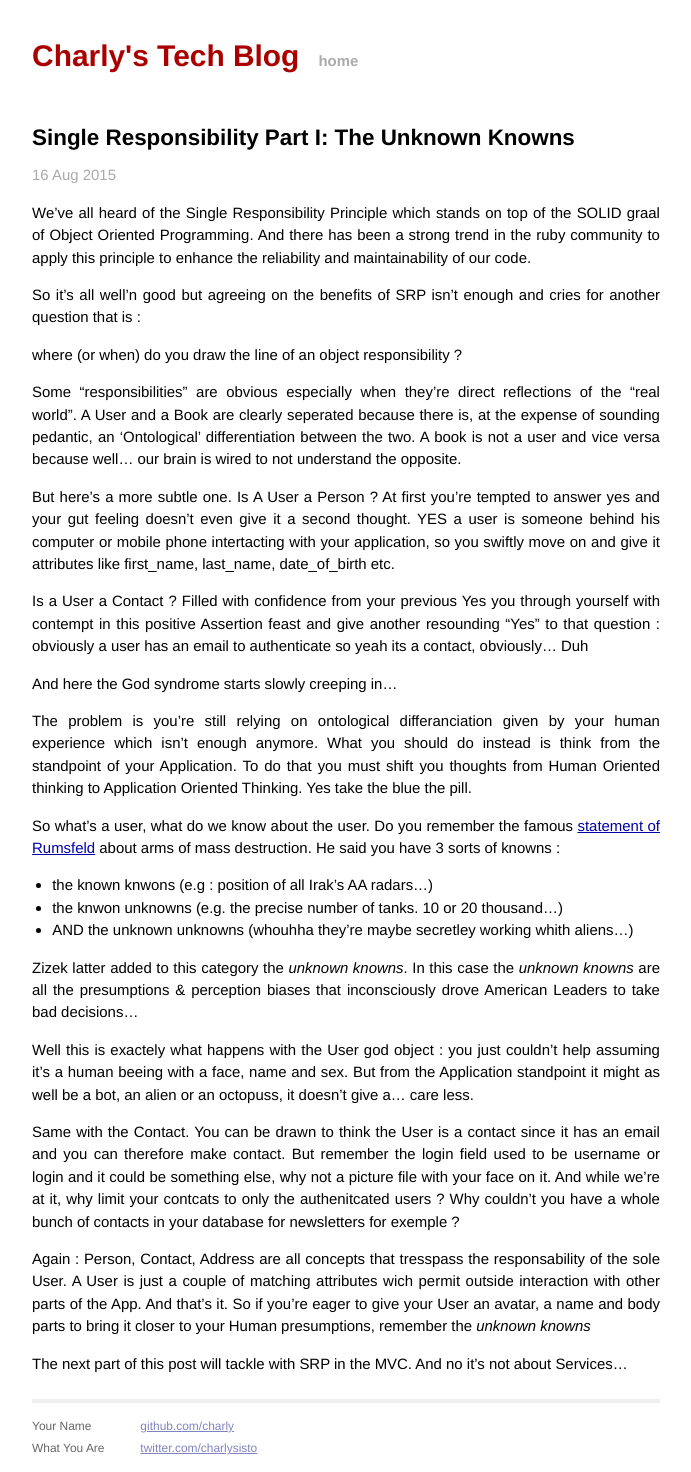
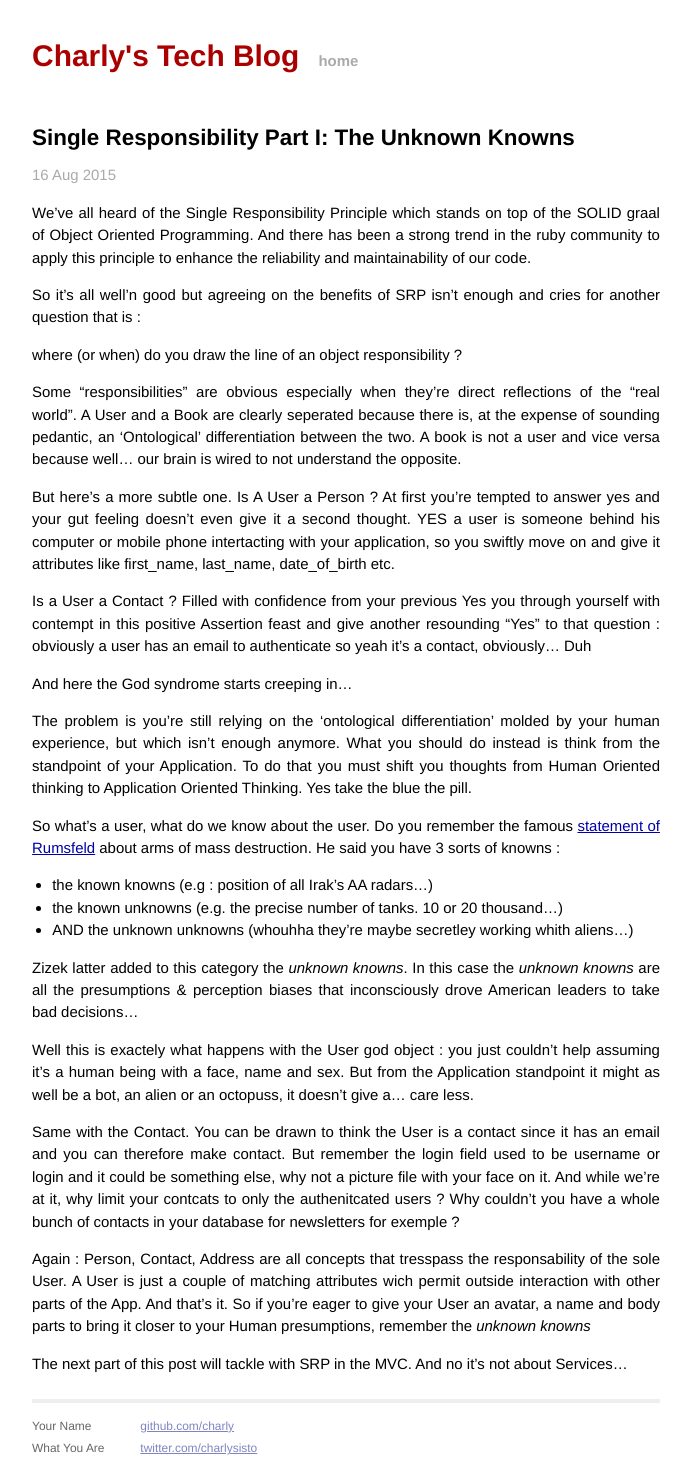
Before and after one commit to charly/charly.github.io, a Jekyll site: the page built from _posts/2015-08-16-single-responsability-part-unknown-knowns.md, in a window 1280 px wide. Shown: the whole page, without its empty margins (294-985 px from the left). Built offline with Jekyll 4.4.1, drawn with Linux system fonts in a browser that asks for light colours; Markdown is read by kramdown in place of the engine named in the settings.

Commit message:
typos in srp more

```diff
--- a/_posts/2015-08-16-single-responsability-part-unknown-knowns.md
+++ b/_posts/2015-08-16-single-responsability-part-unknown-knowns.md
@@ -15,21 +15,21 @@ Some "responsibilities" are obvious especially when they're direct reflections o
 
 But here's a more subtle one. Is A User a Person ? At first you're tempted to answer yes and your gut feeling doesn't even give it a second thought. YES a user is someone behind his computer or mobile phone intertacting with your application, so you swiftly move on and give it attributes like first_name, last_name, date_of_birth etc.
 
-Is a User a Contact ? Filled with confidence from your previous Yes you through yourself with contempt in this positive Assertion feast and give another resounding "Yes" to that question : obviously a user has an email to authenticate so yeah its a contact, obviously... Duh
+Is a User a Contact ? Filled with confidence from your previous Yes you through yourself with contempt in this positive Assertion feast and give another resounding "Yes" to that question : obviously a user has an email to authenticate so yeah it's a contact, obviously... Duh
 
-And here the God syndrome starts slowly creeping in...
+And here the God syndrome starts  creeping in...
 
-The problem is you're still relying on ontological differanciation given by your human experience which isn't enough anymore. What you should do instead is think from the standpoint of your Application. To do that you must shift you thoughts from Human Oriented thinking to Application Oriented Thinking. Yes take the blue the pill.
+The problem is you're still relying on the 'ontological differentiation' molded by your human experience, but which isn't enough anymore. What you should do instead is think from the standpoint of your Application. To do that you must shift you thoughts from Human Oriented thinking to Application Oriented Thinking. Yes take the blue the pill.
 
 So what's a user, what do we know about the user. Do you remember the famous [statement of Rumsfeld](https://en.wikipedia.org/wiki/There_are_known_knowns) about arms of mass destruction. He said you have 3 sorts of knowns :
 
-* the known knwons (e.g : position of all Irak's AA radars...)
-* the knwon unknowns (e.g. the precise number of tanks. 10 or 20 thousand...)
+* the known knowns (e.g : position of all Irak's AA radars...)
+* the known unknowns (e.g. the precise number of tanks. 10 or 20 thousand...)
 * AND the unknown unknowns (whouhha they're maybe secretley working whith aliens...)
 
-Zizek latter added to this category the _unknown knowns_. In this case the _unknown knowns_ are all the presumptions & perception biases that inconsciously drove American Leaders to take bad decisions...
+Zizek latter added to this category the _unknown knowns_. In this case the _unknown knowns_ are all the presumptions & perception biases that inconsciously drove American leaders to take bad decisions...
 
-Well this is exactely what happens with the User god object : you just couldn't help assuming it's a human beeing with a face, name and sex. But from the Application standpoint it might as well be a bot, an alien or an octopuss, it doesn't give a... care less.
+Well this is exactely what happens with the User god object : you just couldn't help assuming it's a human being with a face, name and sex. But from the Application standpoint it might as well be a bot, an alien or an octopuss, it doesn't give a... care less.
 
 Same with the Contact. You can be drawn to think the User is a contact since it has an email and you can therefore make contact. But remember the login field used to be username or login and it could be something else, why not a picture file with your face on it. And while we're at it, why limit your contcats to only the authenitcated users ? Why couldn't you have a whole bunch of contacts in your database for newsletters for exemple ?
 
```
